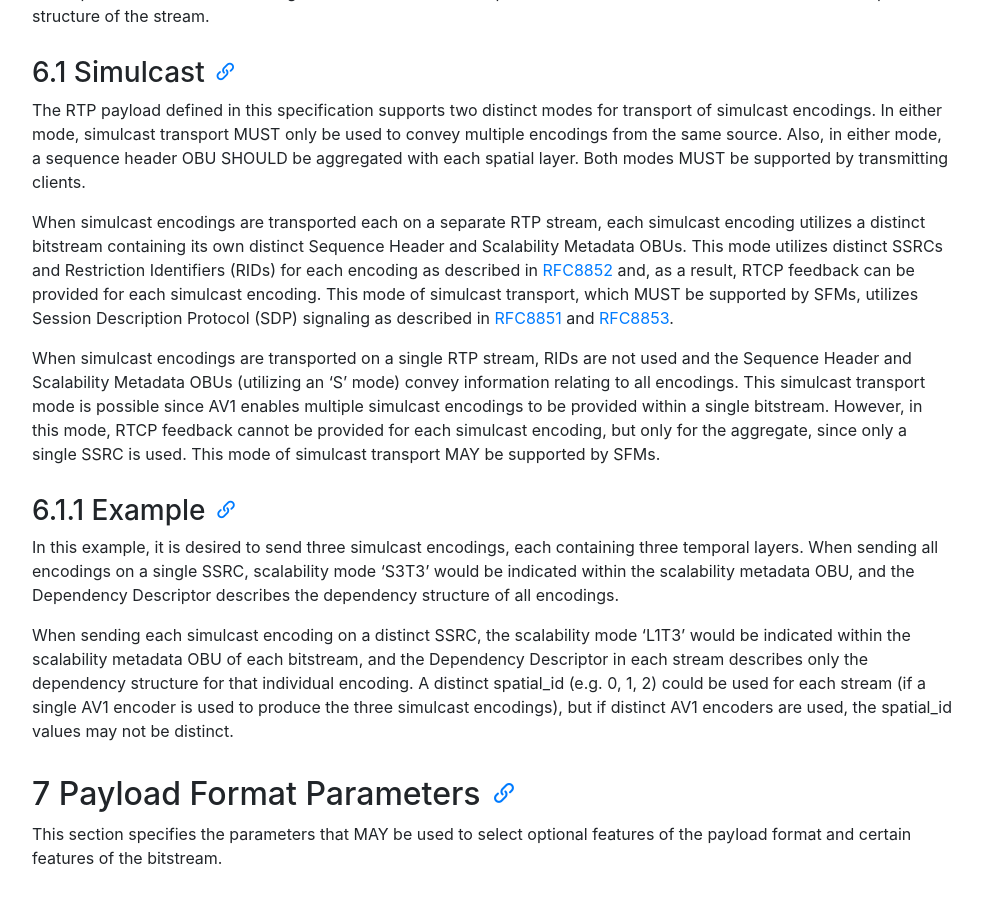
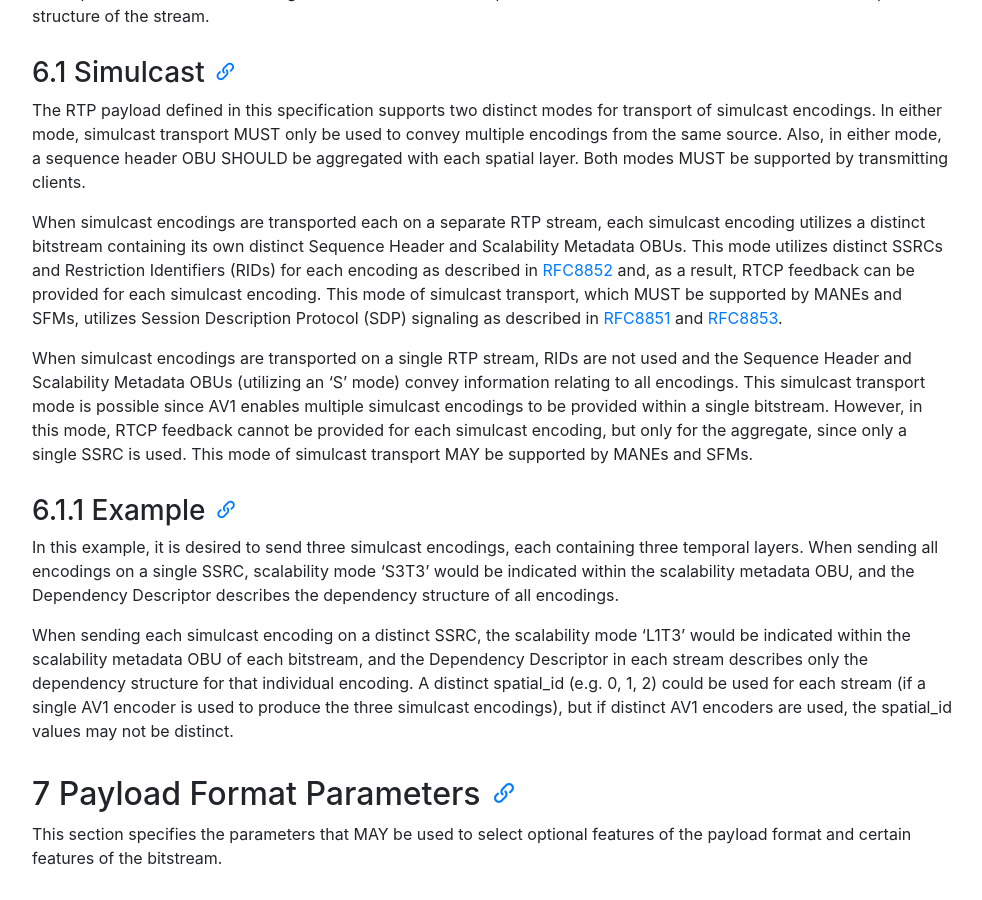
Before and after one commit to AOMediaCodec/av1-rtp-spec, a Jekyll site: the page built from index.md, in a window 1280 px wide and 900 px high, scrolled down 9200 px. Shown: the whole window, without its empty margins (53-1035 px from the left). Built offline with Jekyll 4.4.1, drawn with Linux system fonts in a browser that asks for light colours; nearby versions of some CDN libraries.

Commit message:
Update av1-rtp-spec.md
mention MANEs on par with SFMs

```diff
--- a/av1-rtp-spec.md
+++ b/av1-rtp-spec.md
@@ -300,9 +300,9 @@
 
 The RTP payload defined in this specification supports two distinct modes for transport of simulcast encodings. In either mode, simulcast transport MUST only be used to convey multiple encodings from the same source. Also, in either mode, a sequence header OBU SHOULD be aggregated with each spatial layer. Both modes MUST be supported by transmitting clients.
 
-When simulcast encodings are transported each on a separate RTP stream, each simulcast encoding utilizes a distinct bitstream containing its own distinct Sequence Header and Scalability Metadata OBUs. This mode utilizes distinct SSRCs and Restriction Identifiers (RIDs) for each encoding as described in [RFC8852] and, as a result, RTCP feedback can be provided for each simulcast encoding. This mode of simulcast transport, which MUST be supported by SFMs, utilizes Session Description Protocol (SDP) signaling as described in [RFC8851] and [RFC8853].
-
-When simulcast encodings are transported on a single RTP stream, RIDs are not used and the Sequence Header and Scalability Metadata OBUs (utilizing an 'S' mode) convey information relating to all encodings. This simulcast transport mode is possible since AV1 enables multiple simulcast encodings to be provided within a single bitstream. However, in this mode, RTCP feedback cannot be provided for each simulcast encoding, but only for the aggregate, since only a single SSRC is used. This mode of simulcast transport MAY be supported by SFMs.
+When simulcast encodings are transported each on a separate RTP stream, each simulcast encoding utilizes a distinct bitstream containing its own distinct Sequence Header and Scalability Metadata OBUs. This mode utilizes distinct SSRCs and Restriction Identifiers (RIDs) for each encoding as described in [RFC8852] and, as a result, RTCP feedback can be provided for each simulcast encoding. This mode of simulcast transport, which MUST be supported by MANEs and SFMs, utilizes Session Description Protocol (SDP) signaling as described in [RFC8851] and [RFC8853].
+
+When simulcast encodings are transported on a single RTP stream, RIDs are not used and the Sequence Header and Scalability Metadata OBUs (utilizing an 'S' mode) convey information relating to all encodings. This simulcast transport mode is possible since AV1 enables multiple simulcast encodings to be provided within a single bitstream. However, in this mode, RTCP feedback cannot be provided for each simulcast encoding, but only for the aggregate, since only a single SSRC is used. This mode of simulcast transport MAY be supported by MANEs and SFMs.
 
 
 ### 6.1.1 Example
```
